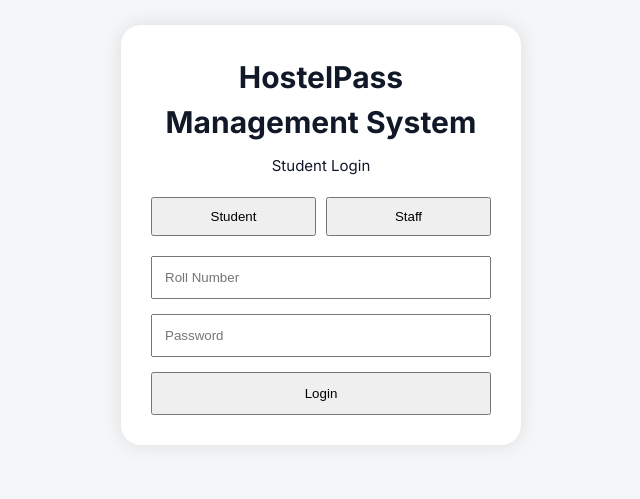
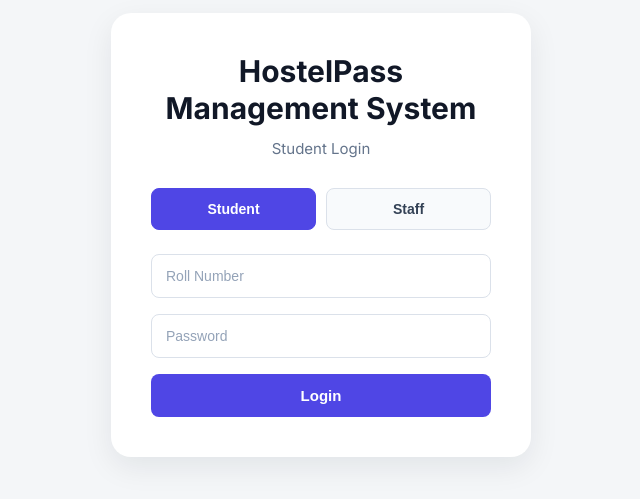
Before and after one commit to danielrobinsong143-cmyk/hostelpass-fullstack, a React (Vite) app in the folder hostelpass-frontend/: page / in a window 1280 px wide. Shown: the part 165-664 px from the top of the page, without its empty margins (319-959 px from the left). Built offline with nearby package versions, Linux system fonts and the light colour scheme; no server answers.

Commit message:
feat: improve login page styling

```diff
--- a/hostelpass-frontend/src/pages/Login.jsx
+++ b/hostelpass-frontend/src/pages/Login.jsx
@@ -84,6 +84,7 @@ function Login() {
         <div className="toggle-buttons">
           <button
             type="button"
+            className={userType === "student" ? "active" : ""}
             onClick={() => {
               setUserType("student");
               setFormData({
@@ -98,6 +99,7 @@ function Login() {
 
           <button
             type="button"
+            className={userType === "staff" ? "active" : ""}
             onClick={() => {
               setUserType("staff");
               setFormData({
--- a/hostelpass-frontend/src/styles/Login.css
+++ /dev/null
@@ -1,52 +0,0 @@
-.login-container{
-    height:100vh;
-    display:flex;
-    justify-content:center;
-    align-items:center;
-    background:#f4f6f8;
-}
-
-.login-card{
-    width:400px;
-    background:white;
-    padding:30px;
-    border-radius:20px;
-    box-shadow:0 0 20px rgba(0,0,0,.1);
-}
-
-.login-card h1{
-    text-align:center;
-    margin-bottom:10px;
-}
-
-.login-card p{
-    text-align:center;
-    margin-bottom:20px;
-}
-
-.toggle-buttons{
-    display:flex;
-    gap:10px;
-    margin-bottom:20px;
-}
-
-.toggle-buttons button{
-    flex:1;
-    padding:10px;
-    cursor:pointer;
-}
-
-form{
-    display:flex;
-    flex-direction:column;
-}
-
-form input{
-    margin-bottom:15px;
-    padding:12px;
-}
-
-form button{
-    padding:12px;
-    cursor:pointer;
-}
--- /dev/null
+++ b/hostelpass-frontend/src/styles/login.css
@@ -0,0 +1,133 @@
+.login-container {
+  min-height: 100vh;
+  display: flex;
+  justify-content: center;
+  align-items: center;
+  padding: 24px;
+  background: #f4f6f8;
+  box-sizing: border-box;
+}
+
+.login-card {
+  width: 100%;
+  max-width: 420px;
+  background: #ffffff;
+  padding: 40px;
+  border-radius: 20px;
+  box-shadow: 0 10px 30px rgba(15, 23, 42, 0.08);
+  box-sizing: border-box;
+}
+
+.login-card h1 {
+  margin: 0 0 10px;
+  text-align: center;
+  color: #111827;
+  font-size: 30px;
+  line-height: 1.25;
+}
+
+.login-card p {
+  margin: 0 0 28px;
+  text-align: center;
+  color: #64748b;
+  font-size: 15px;
+}
+
+.toggle-buttons {
+  display: flex;
+  gap: 10px;
+  margin-bottom: 24px;
+}
+
+.toggle-buttons button {
+  flex: 1;
+  padding: 12px;
+  border: 1px solid #dbe1ea;
+  border-radius: 8px;
+  background: #f8fafc;
+  color: #334155;
+  font-size: 14px;
+  font-weight: 600;
+  cursor: pointer;
+  transition: all 0.2s ease;
+}
+
+.toggle-buttons button:not(.active):hover {
+  border-color: #4f46e5;
+  color: #4f46e5;
+  background: #f5f3ff;
+}
+
+.toggle-buttons button.active {
+  background: #4f46e5;
+  border-color: #4f46e5;
+  color: #ffffff;
+}
+
+.login-card form {
+  display: flex;
+  flex-direction: column;
+}
+
+.login-card form input {
+  width: 100%;
+  margin-bottom: 16px;
+  padding: 13px 14px;
+  border: 1px solid #dbe1ea;
+  border-radius: 8px;
+  background: #ffffff;
+  color: #111827;
+  font-size: 14px;
+  box-sizing: border-box;
+  outline: none;
+  transition:
+    border-color 0.2s ease,
+    box-shadow 0.2s ease;
+}
+
+.login-card form input:focus {
+  border-color: #4f46e5;
+  box-shadow: 0 0 0 3px rgba(79, 70, 229, 0.1);
+}
+
+.login-card form input::placeholder {
+  color: #94a3b8;
+}
+
+.login-card form button[type="submit"] {
+  width: 100%;
+  padding: 13px;
+  border: none;
+  border-radius: 8px;
+  background: #4f46e5;
+  color: #ffffff;
+  font-size: 15px;
+  font-weight: 600;
+  cursor: pointer;
+  transition:
+    background 0.2s ease,
+    transform 0.1s ease;
+}
+
+.login-card form button[type="submit"]:hover {
+  background: #4338ca;
+}
+
+.login-card form button[type="submit"]:active {
+  transform: translateY(1px);
+}
+
+.login-card form button[type="submit"]:disabled {
+  opacity: 0.7;
+  cursor: not-allowed;
+}
+
+@media (max-width: 520px) {
+  .login-card {
+    padding: 30px 22px;
+  }
+
+  .login-card h1 {
+    font-size: 25px;
+  }
+}
```
